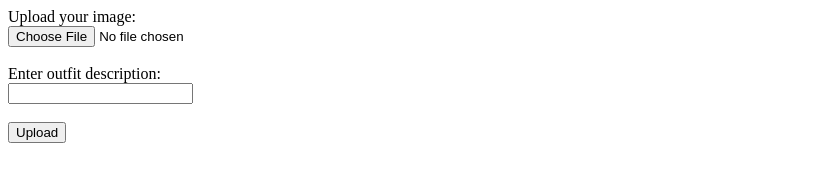
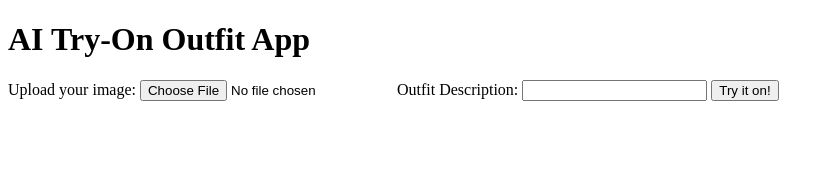
Before and after one commit to 9719698019/Style-with-ai, a plain HTML site: page index.html in a window 1280 px wide. Shown: the whole page, without its empty margins (0-834 px from the left). Drawn offline with Linux system fonts and the light colour scheme.

Commit message:
Update index.html
Signed-off-by: 9719698019 <ak1582450@gmail.com>

```diff
--- a/index.html
+++ b/index.html
@@ -1,9 +1,12 @@
-<form action="/upload" method="POST" enctype="multipart/form-data">
-    <label>Upload your image:</label><br>
-    <input type="file" name="user_image" required><br><br>
-
-    <label>Enter outfit description:</label><br>
-    <input type="text" name="description" required><br><br>
-
-    <button type="submit">Upload</button>
-</form>
+<!doctype html>
+<html>
+<head><title>AI Try-On Outfit App</title></head>
+<body>
+  <h1>AI Try-On Outfit App</h1>
+  <form method="post" enctype="multipart/form-data">
+    Upload your image: <input type="file" name="image">
+    Outfit Description: <input type="text" name="description">
+    <input type="submit" value="Try it on!">
+  </form>
+</body>
+</html>
```
